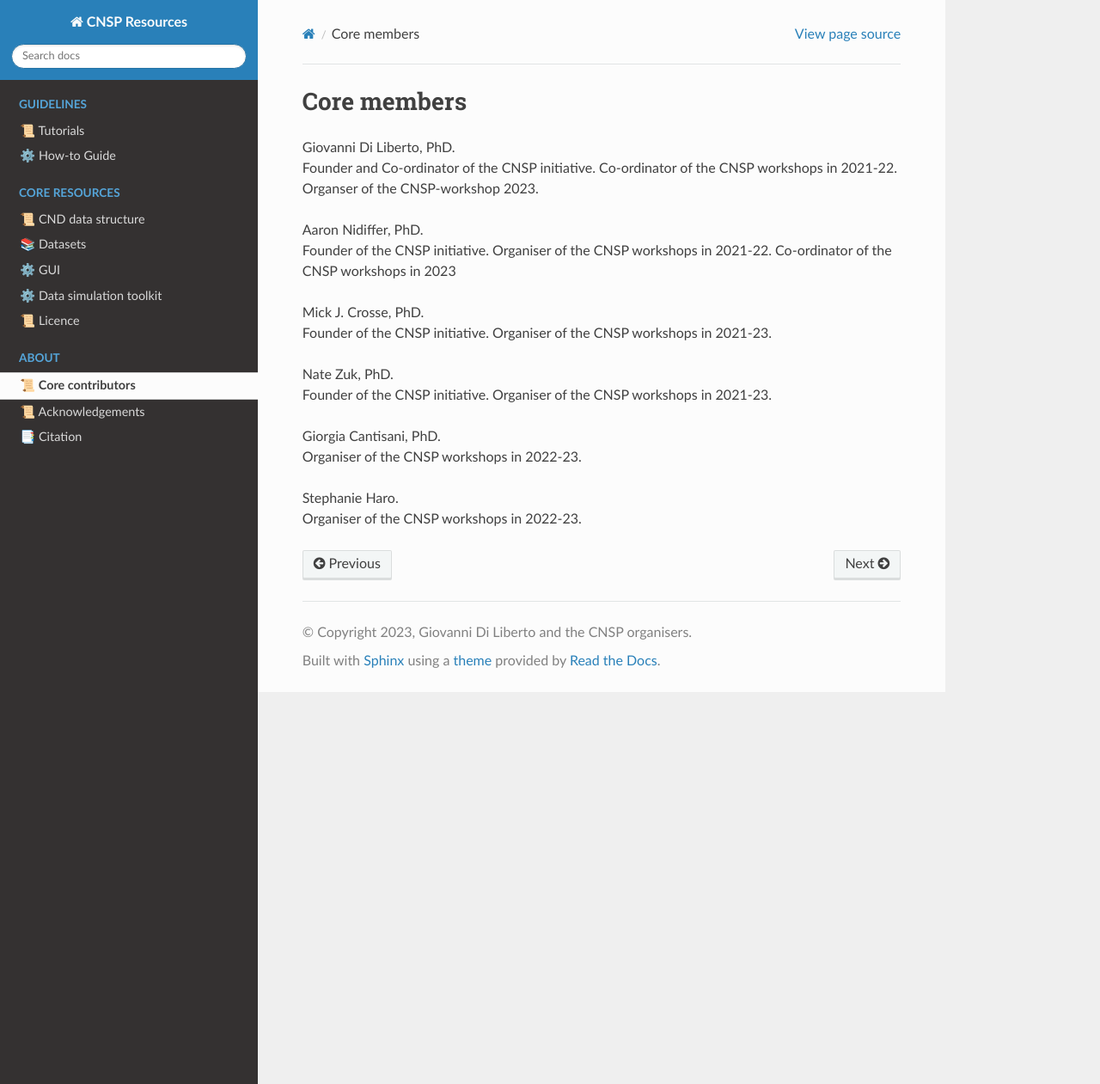
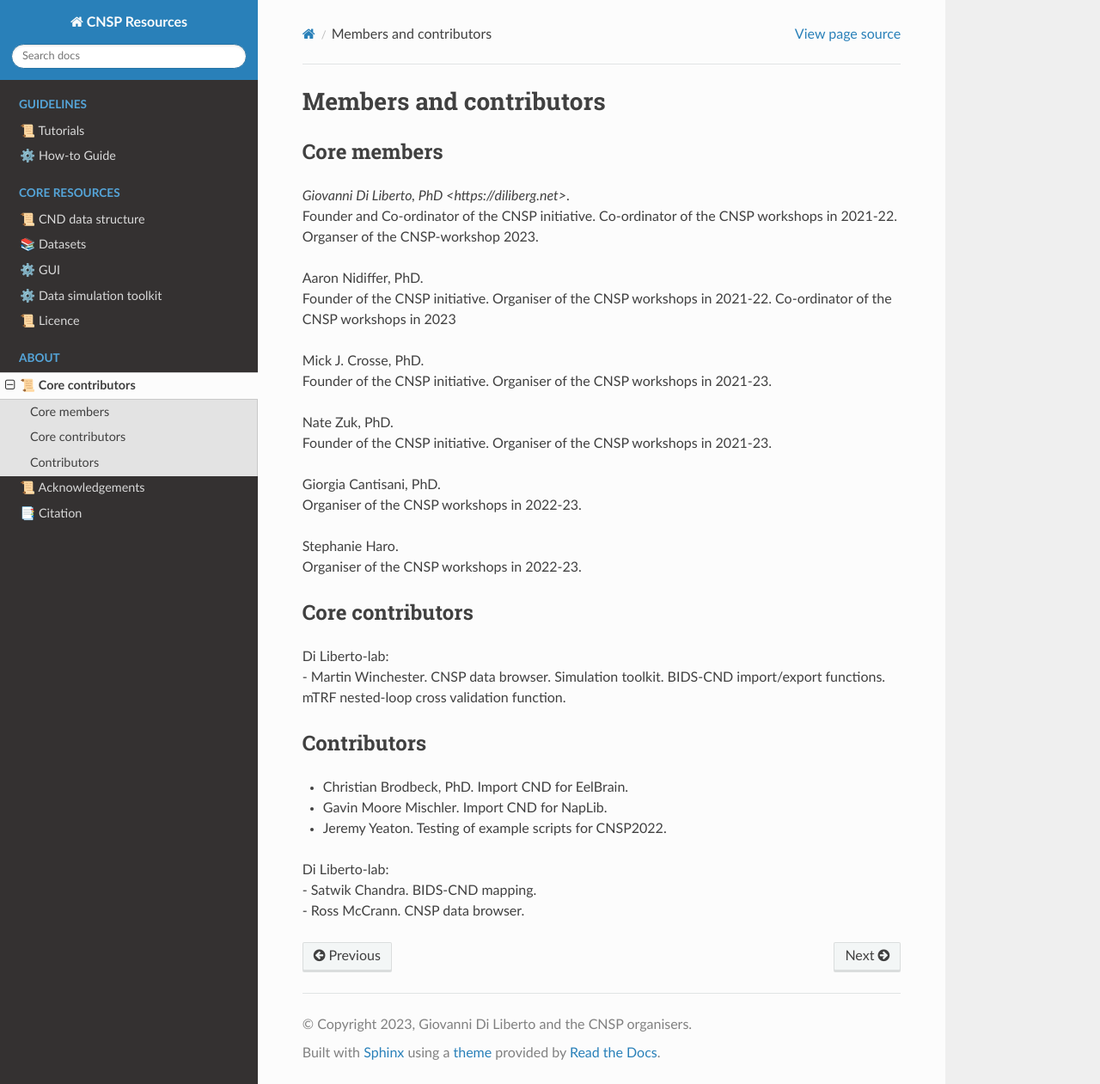
Before and after one commit to CNSP-Workshop/CNSP-resources, a Sphinx documentation site: the page built from docs/authorPage.rst, in a window 1280 px wide and 1261 px high. Shown: the whole window at 86% size. Built offline with Sphinx 7.4.7 and the Read the Docs theme 2.0.0, drawn with Linux system fonts in a browser that asks for light colours; pages that are not in the unit, such as notebooks, are missing from menus.

Commit message:
Update authorPage.rst

```diff
--- a/docs/authorPage.rst
+++ b/docs/authorPage.rst
@@ -1,7 +1,10 @@
+Members and contributors
+========================
+
 Core members
-============
+------------
 
-Giovanni Di Liberto, PhD. |br| Founder and Co-ordinator of the CNSP initiative. Co-ordinator of the CNSP workshops in 2021-22. Organser of the CNSP-workshop 2023.
+`Giovanni Di Liberto, PhD <https://diliberg.net>`. |br| Founder and Co-ordinator of the CNSP initiative. Co-ordinator of the CNSP workshops in 2021-22. Organser of the CNSP-workshop 2023.
 
 Aaron Nidiffer, PhD. |br| Founder of the CNSP initiative. Organiser of the CNSP workshops in 2021-22. Co-ordinator of the CNSP workshops in 2023
 
@@ -14,6 +17,26 @@ Giorgia Cantisani, PhD. |br| Organiser of the CNSP workshops in 2022-23.
 Stephanie Haro. |br| Organiser of the CNSP workshops in 2022-23.
 
 
+Core contributors
+-----------------
+
+Di Liberto-lab: |br|
+- Martin Winchester. CNSP data browser. Simulation toolkit. BIDS-CND import/export functions. mTRF nested-loop cross validation function.
+
+
+Contributors
+------------
+
+- Christian Brodbeck, PhD. Import CND for EelBrain.
+
+- Gavin Moore Mischler. Import CND for NapLib.
+
+- Jeremy Yeaton. Testing of  example scripts for CNSP2022.
+
+Di Liberto-lab: |br|
+- Satwik Chandra. BIDS-CND mapping. |br|
+- Ross McCrann. CNSP data browser.
+
 
 .. |br| raw:: html
 
```
